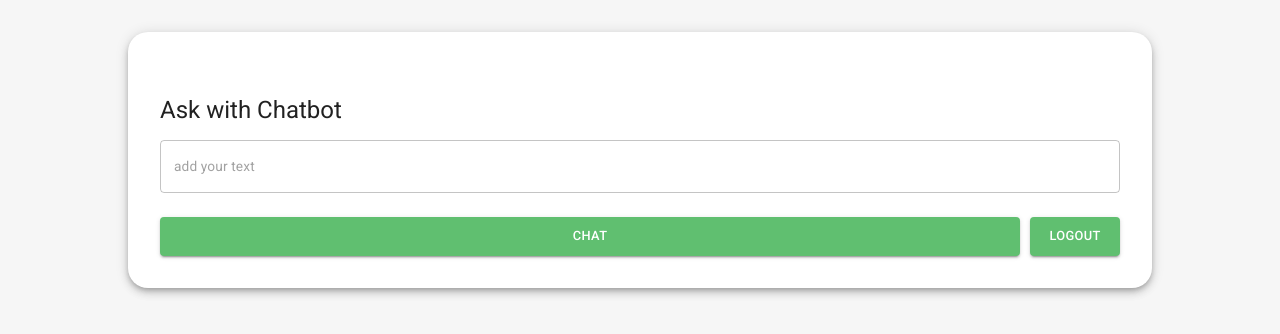
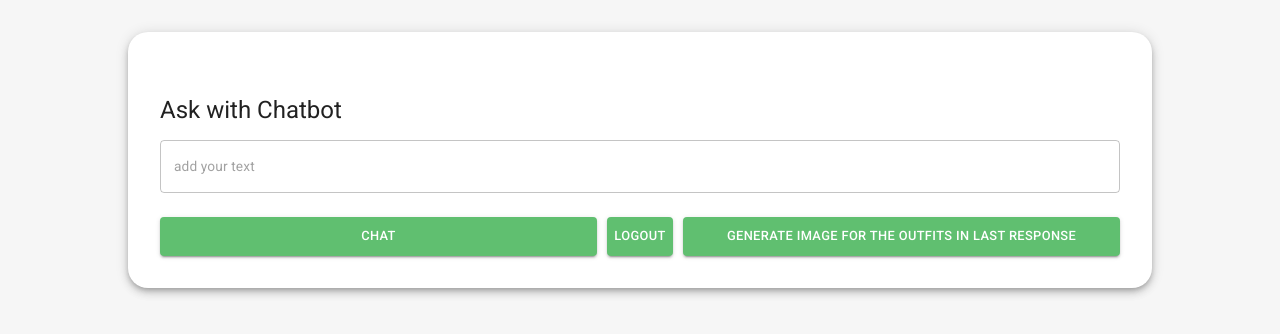
Before and after one commit to kaushal1999/outfit-generator-frontend, a React (Create React App) app: page /chatbot in a window 1280 px wide. Shown: the top 334 px of the page. Built offline with nearby package versions, Linux system fonts and the light colour scheme.

Commit message:
image generation

```diff
--- a/src/pages/ChatBot.js
+++ b/src/pages/ChatBot.js
@@ -34,6 +34,19 @@ const ChatBot = () => {
     navigate("/");
     window.location.reload();
   };
+  const handleGeneration=async ()=>{
+    try {
+      setloader(true);
+      const last_response=messages.at(messages.length-1).message;
+      const data = await axios.post(`${host}/api/v1/openai/image`, { last_response});
+      setloader(false);
+      window.open(data.data)
+    } catch (error) {
+      //  console.log(error);
+      setloader(false);
+      setError(error.message);
+    }
+  }
   const handleSubmit = async (e) => {
     e.preventDefault();
     try {
@@ -43,7 +56,6 @@ const ChatBot = () => {
       console.log("line 36");
 
       const data = await axios.post(`${host}/api/v1/openai/chatbot`, { text, id });
-      setloader(false);
       console.log(data);
       console.log("hits");
       let temp = [...messages];
@@ -55,6 +67,7 @@ const ChatBot = () => {
         message: data.data,
         fromSelf: false,
       });
+      setloader(false);
       setMessages(temp);
     } catch (err) {
       setloader(false);
@@ -137,6 +150,7 @@ const ChatBot = () => {
 
             <Button
               style={{marginLeft:"10px"}}
+
               onClick={handleLogout}
               variant="contained"
               size="large"
@@ -144,7 +158,18 @@ const ChatBot = () => {
             >
               Logout
             </Button>
+            <Button
+              style={{marginLeft:"10px"}}
+              fullWidth
+              onClick={handleGeneration}
+              variant="contained"
+              size="large"
+              sx={{ color: "white", mt: 2 }}
+            >
+              Generate Image for the outfits in last response
+            </Button>
           </div>
+
         </form>
       </Box>
     </>
```
